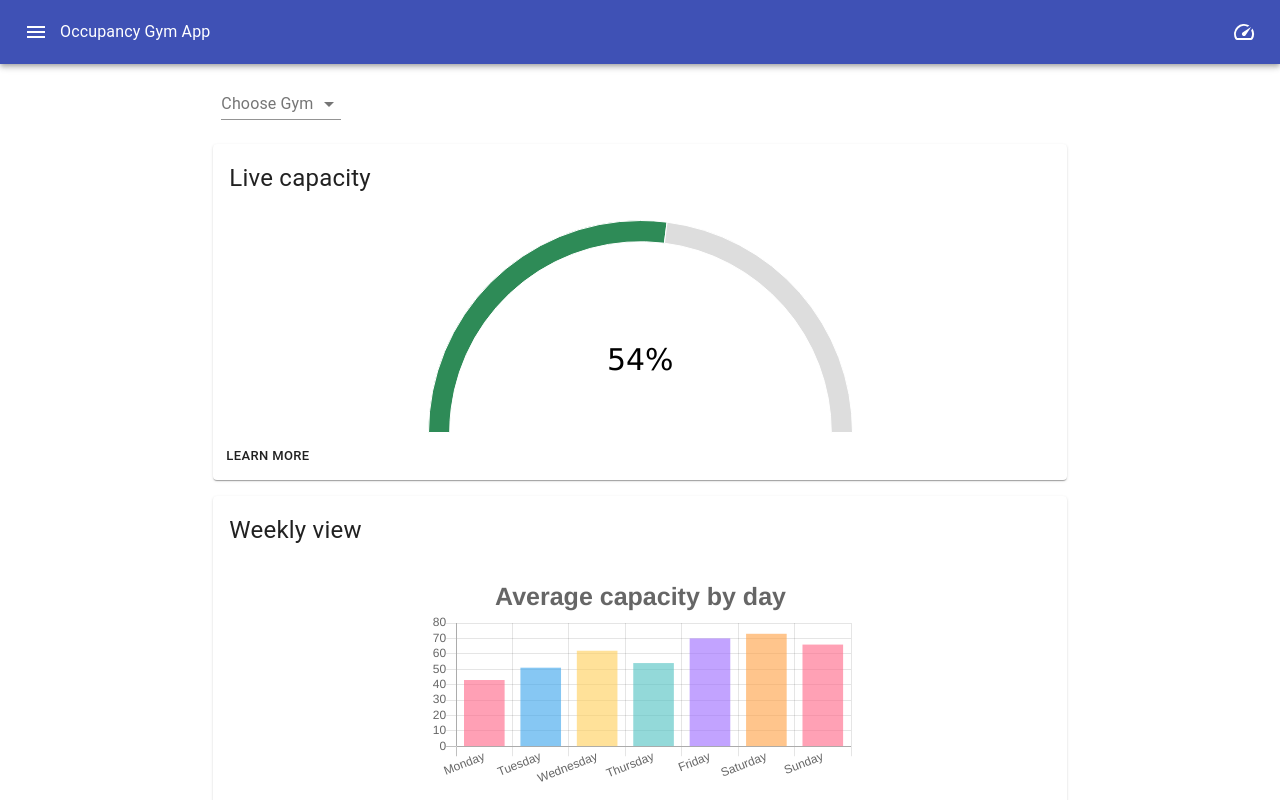
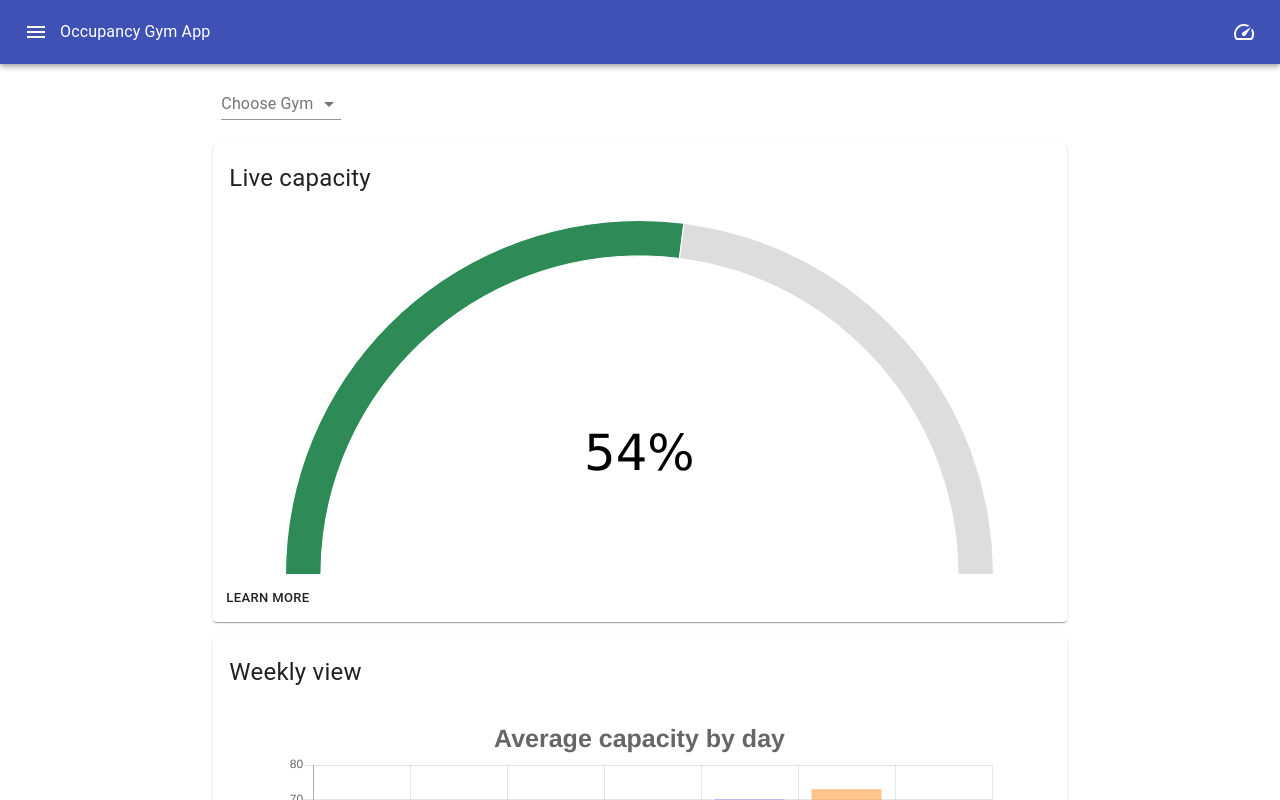
Before and after one commit to JottScones/frontend-testing, a React (Create React App) app: page / in a window 1280 px wide. Shown: the top 800 px of the page. Built offline with nearby package versions, Linux system fonts and the light colour scheme; the HTML template or start-up script is replaced by a standard one.

Commit message:
grid spacing for kv

```diff
--- a/src/components/Content.js
+++ b/src/components/Content.js
@@ -16,11 +16,11 @@ const content = (dayNumber, setDayNumber) => (
         {/*Card to hold Capacity*/}
         <SimpleCard title="Live capacity">
           <Grid container direction="row">
-            <Grid item xs={1} ms={2} lg={3}></Grid>
-            <Grid item xs={10} ms={8} lg={6}>
+            <Grid item xs={1} ms={2} ></Grid>
+            <Grid item xs={10} ms={8} >
               <Capacity capacity={54}/>
             </Grid>
-            <Grid item xs={1} ms={2} lg={6}></Grid>
+            <Grid item xs={1} ms={2} ></Grid>
           </Grid>
         </SimpleCard>
       </Grid>
@@ -28,12 +28,12 @@ const content = (dayNumber, setDayNumber) => (
         {/*Card to hold Bar Graph*/}
         <SimpleCard title="Weekly view">
         <Grid container direction="row">
-          <Grid item xs={1} ms={2} lg={3}></Grid>
-          <Grid item xs={10} ms={8} lg={6}>
+          <Grid item xs={1} ms={2} ></Grid>
+          <Grid item xs={10} ms={8} >
           <WeekGraph barData={barData()} setDayNumber={setDayNumber}/>
           <DayGraph barData={daysData()[dayNumber]} days={days()[dayNumber]}/>
           </Grid>
-          <Grid item xs={1} ms={2} lg={3}></Grid>
+          <Grid item xs={1} ms={2} ></Grid>
         </Grid>
         </SimpleCard>
       </Grid>
```
